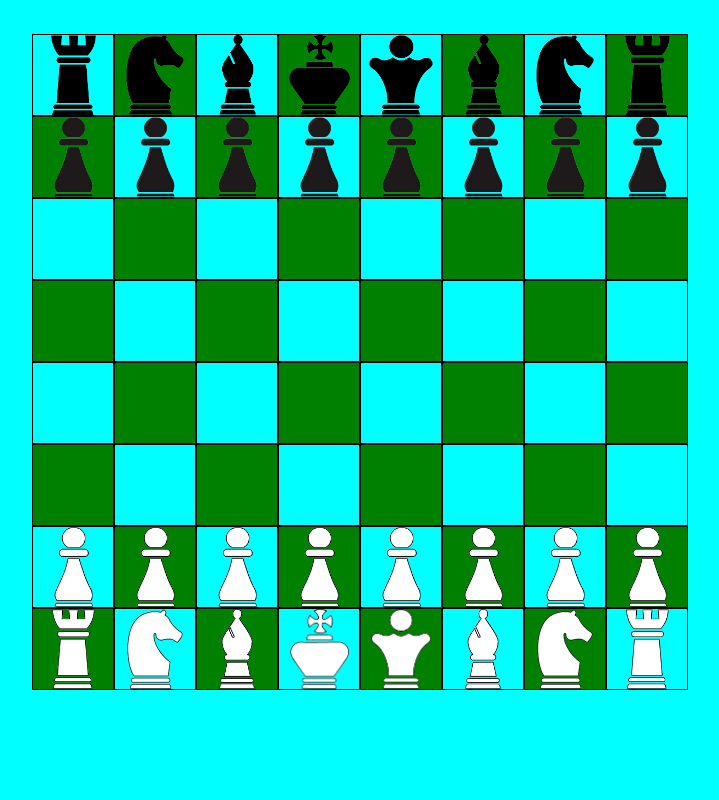
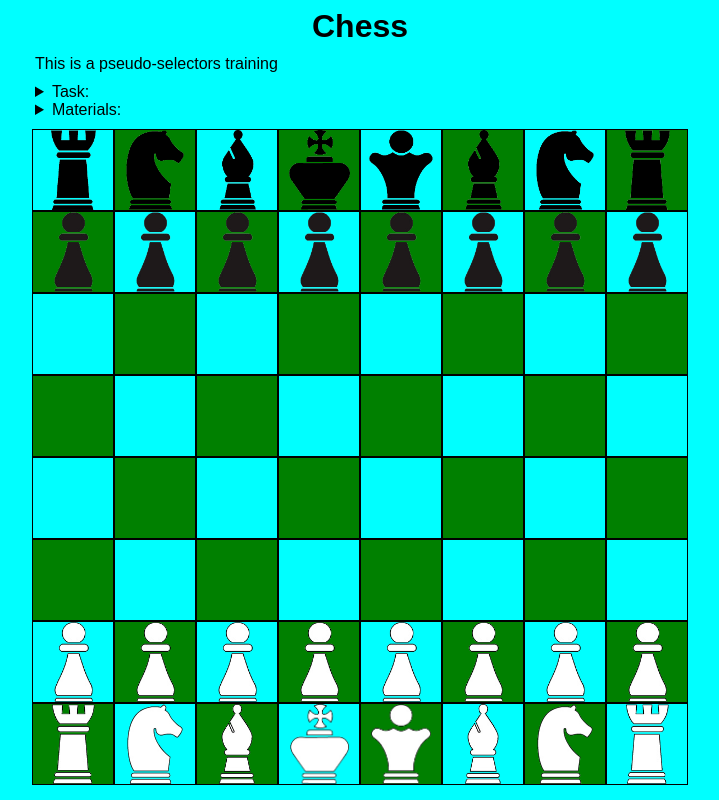
Before and after one commit to ivandoroshenko/chess, a plain HTML site: page index.html in a window 1280 px wide. Shown: the whole page, without its empty margins (280-999 px from the left). Drawn offline with Linux system fonts and the light colour scheme.

Commit message:
added descripton

```diff
--- a/index.html
+++ b/index.html
@@ -9,6 +9,24 @@
     <title>chessmate</title>
 </head>
 <body>
+    <div class="description">
+        <h1>Chess</h1>
+        <p>This is a pseudo-selectors training</p>
+        <details>
+            <summary>Task:</summary>
+            <p>using pseudo-selectors build a chessmate board as in the following example, with
+                <a href="https://docs.google.com/document/d/1FJo9PZBCgNPBIF5ubhwj3BlPacV_rNOQXuekrKQAkJY/edit?usp=sharing">
+                    The technical task by the link</a>
+            </p>
+        </details>
+        <details>
+            <summary>Materials:</summary>
+            <a href="./chess.zip">starting code</a>
+            <p><a href="https://html5book.ru/psevdoklassy/">Theory of pseudo-selectors.</a> Please read the whole article but we
+                need 3th block
+            </p>
+        </details>
+    </div>
     <div class="box">
         <div class="row">
             <div class="cell"></div>
@@ -91,5 +109,6 @@
             <div class="cell"></div>
         </div>
     </div>
+
 </body>
 </html>
--- a/style.css
+++ b/style.css
@@ -1,9 +1,9 @@
 body{
 	background-color: aqua;
-   text-align: center;
    display: flex;
-   justify-content: center;
-   padding-top: 2%;
+   flex-flow: column wrap;
+   align-items: center;
+   padding-top: 0;
 }
 .box {
    display: flex;
@@ -35,7 +35,6 @@ background-color: green;
 .row:nth-child(even) .cell:nth-child(odd) {
 	 background-color: green;
 }
-
 
 .row:nth-child(2) .cell{
 background-image: url('./img/b-pawn.png');
@@ -83,3 +82,26 @@ background-image: url('./img/b-queen.png');
 .row:last-child .cell:nth-child(5){
 background-image: url('./img/w-queen.png');
 }
+
+.description {
+   width: 100%;
+   font-family: Arial, Helvetica, sans-serif;
+   text-align: left;
+   max-width: 650px;
+   margin-bottom: 10px;
+}
+
+.description h1 {
+    margin: 0 auto 10px;
+    text-align: center;
+}
+
+.description p {
+    max-width: 400px;
+    margin: 0 auto 10px 0;
+    text-align-last: left;
+}
+
+.description a {
+    display: block;
+}
```
Also changed, not shown: 1 other file.
